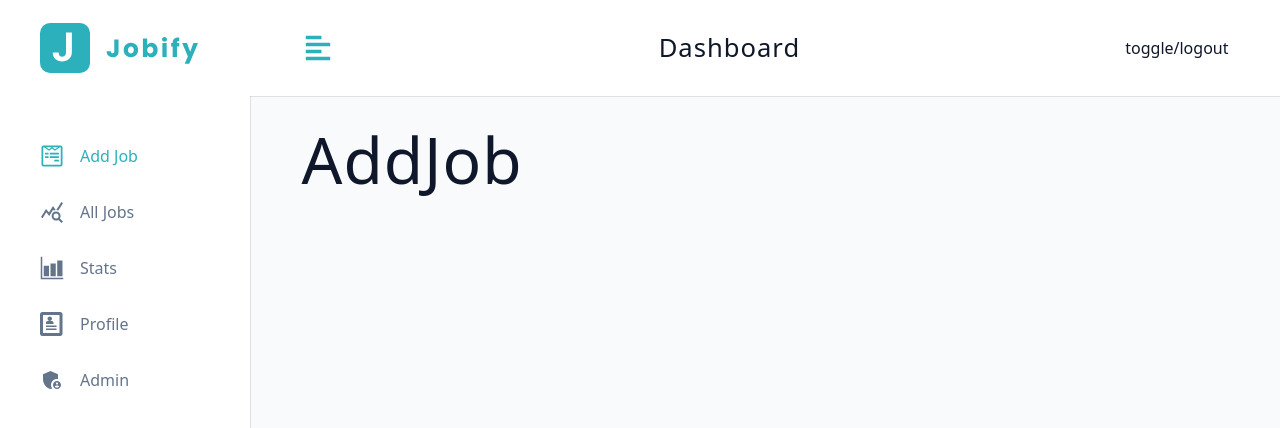
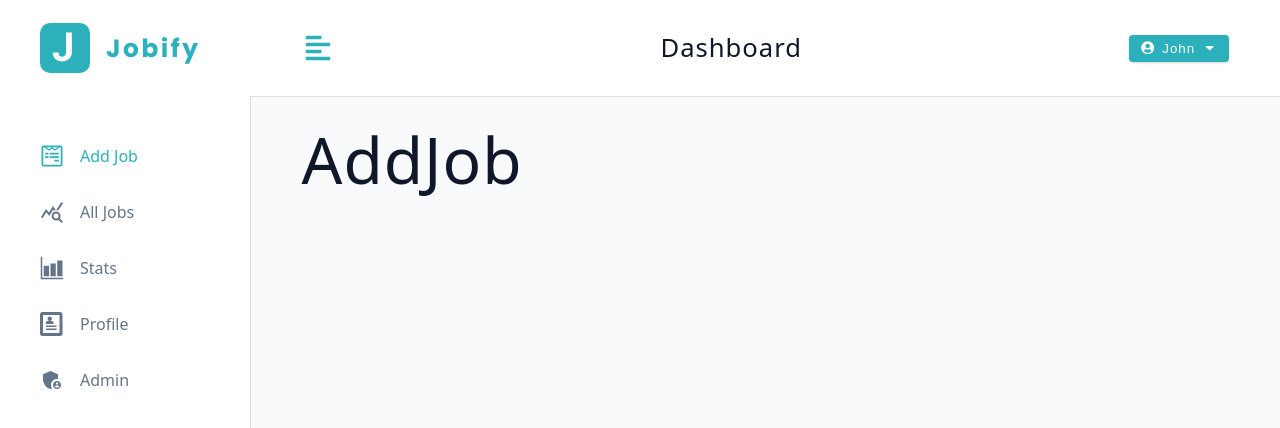
Before and after one commit to keremclp/mern-stack-jobify, a React (Vite) app in the folder client/: page /dashboard in a window 1280 px wide. Shown: the top 428 px of the page. Built offline with nearby package versions, Linux system fonts and the light colour scheme.

Commit message:
LogoutContainer component

```diff
--- /dev/null
+++ b/client/src/components/LogoutContainer.jsx
@@ -0,0 +1,34 @@
+import { FaUserCircle, FaCaretDown } from "react-icons/fa";
+import Wrapper from "../assets/wrappers/LogoutContainer";
+import { useState } from "react";
+import { useDashboardContext } from "../pages/DashboardLayout";
+
+const LogoutContainer = () => {
+  const [showLogout, setShowLogout] = useState(false);
+  const { user, logoutUser } = useDashboardContext();
+
+  return (
+    <Wrapper>
+      <button
+        type="button"
+        className="btn logout-btn"
+        onClick={() => setShowLogout(!showLogout)}
+      >
+        {user.avatar ? (
+          <img src={user.avatar} alt="avatar" className="img" />
+        ) : (
+          <FaUserCircle />
+        )}
+
+        {user?.name}
+        <FaCaretDown />
+      </button>
+      <div className={showLogout ? "dropdown show-dropdown" : "dropdown"}>
+        <button type="button" className="dropdown-btn" onClick={logoutUser}>
+          logout
+        </button>
+      </div>
+    </Wrapper>
+  );
+};
+export default LogoutContainer;
--- a/client/src/components/Navbar.jsx
+++ b/client/src/components/Navbar.jsx
@@ -3,6 +3,8 @@
 import Logo from "./Logo"
 
 import { useDashboardContext } from "../pages/DashboardLayout";
+import LogoutContainer from "./LogoutContainer";
+
 const Navbar = () => {
   const { toggleSidebar } = useDashboardContext();
   return (
@@ -15,7 +17,7 @@
           <Logo />
           <h4 className="logo-text">dashboard</h4>
         </div>
-        <div className="btn-container">toggle/logout</div>
+        <div className="btn-container"><LogoutContainer/></div>
       </div>
     </Wrapper>
   );
```
